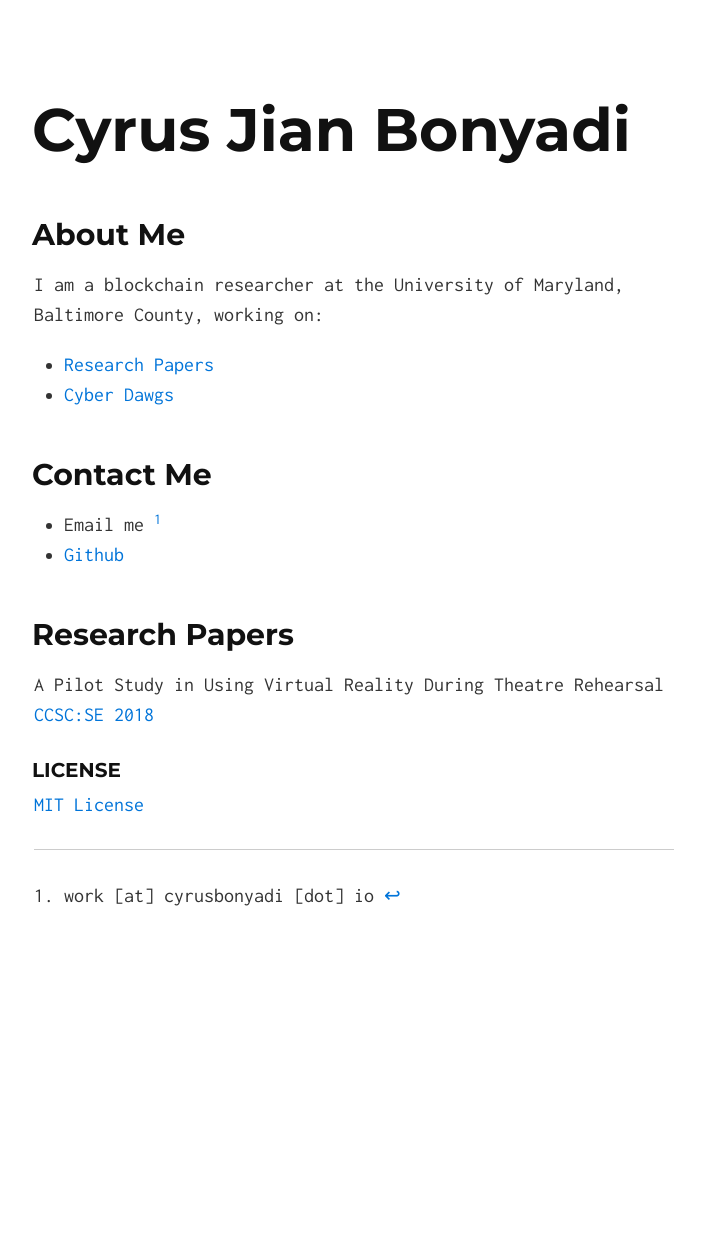
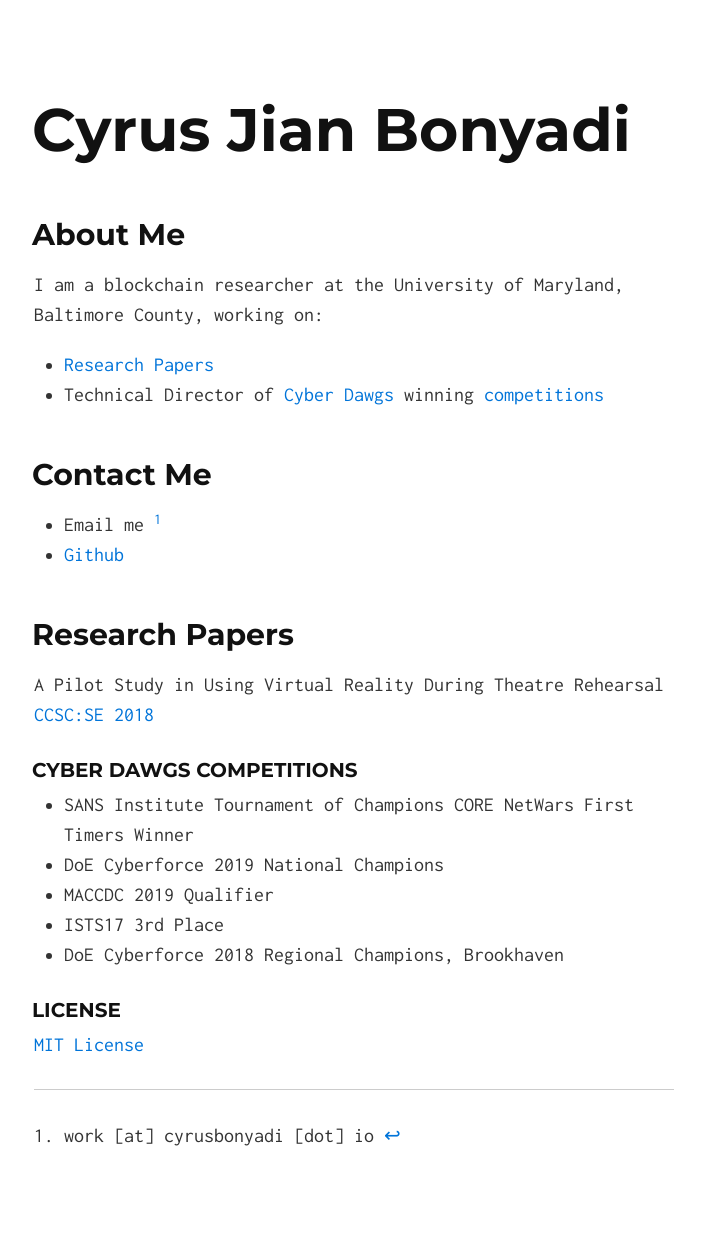
Before and after one commit to pleoxconfusa/pleoxconfusa.github.io, a Jekyll site: the page built from index.md, in a window 1280 px wide. Shown: the whole page, without its empty margins (286-991 px from the left). Built offline with Jekyll 4.4.1, drawn with Linux system fonts in a browser that asks for light colours; our own code applies the rules of GitHub Pages for plain Markdown files; before the commit the page ends 1011 px from its top, so only the background shows below that.

Commit message:
Update index.md

```diff
--- a/index.md
+++ b/index.md
@@ -6,7 +6,7 @@ layout: default
 
 I am a blockchain researcher at the University of Maryland, Baltimore County, working on:
 + [Research Papers](#papers)
-+ [Cyber Dawgs](https://umbccd.umbc.edu)
++ Technical Director of [Cyber Dawgs](https://umbccd.umbc.edu) winning [competitions](#comps)
 
 ## Contact Me
 + Email me [^1]
@@ -16,6 +16,13 @@ I am a blockchain researcher at the University of Maryland, Baltimore County, wo
 
 A Pilot Study in Using Virtual Reality During Theatre Rehearsal [CCSC:SE 2018](http://dl.acm.org/citation.cfm?id=3282588.3282612)
 
+### <a name="comps">Cyber Dawgs Competitions
++ SANS Institute Tournament of Champions CORE NetWars First Timers Winner
++ DoE Cyberforce 2019 National Champions
++ MACCDC 2019 Qualifier
++ ISTS17 3rd Place
++ DoE Cyberforce 2018 Regional Champions, Brookhaven
+
 ### License
 
 [MIT License](http://confusedmufasa.github.io/LICENSE.txt)
```
